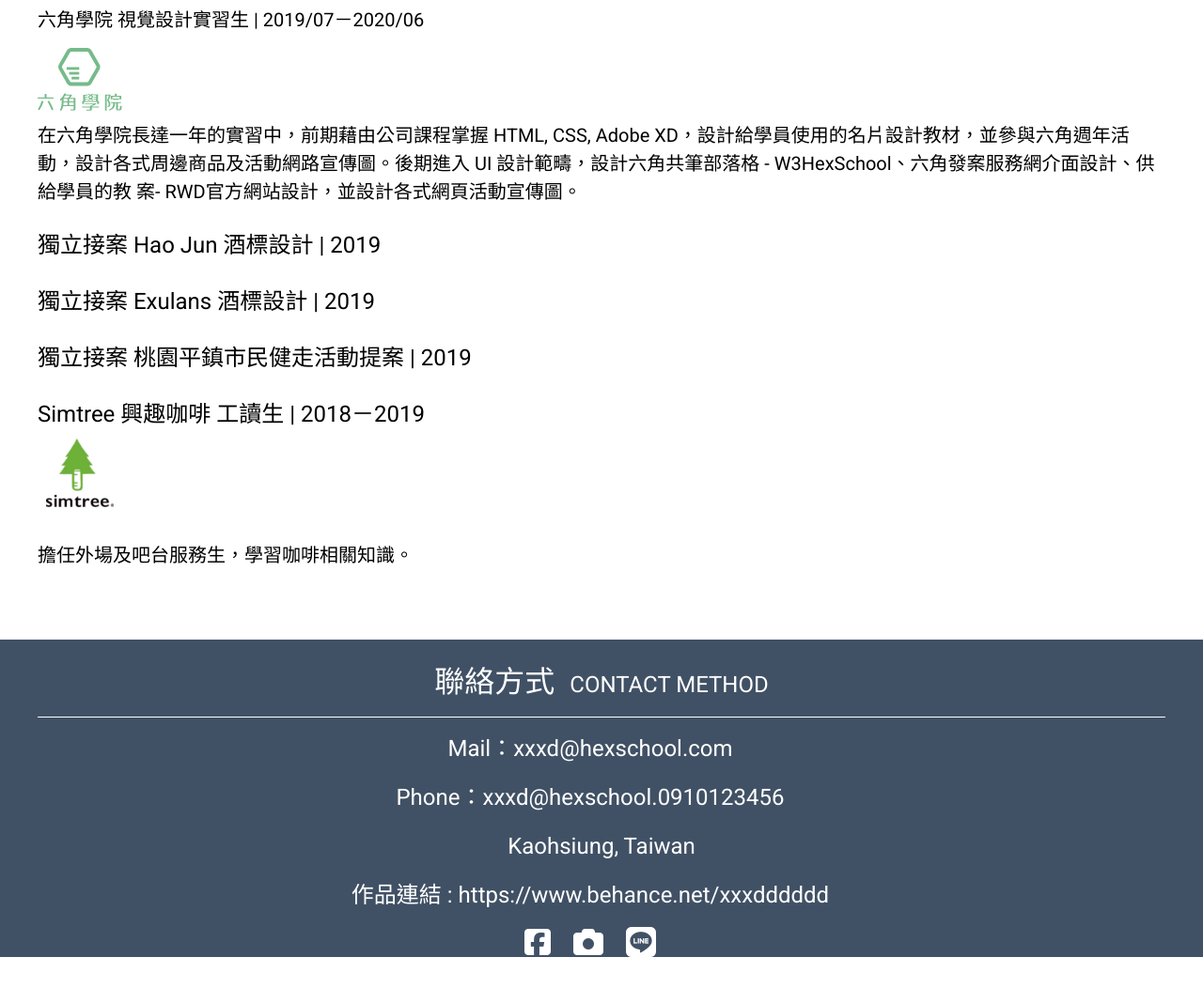
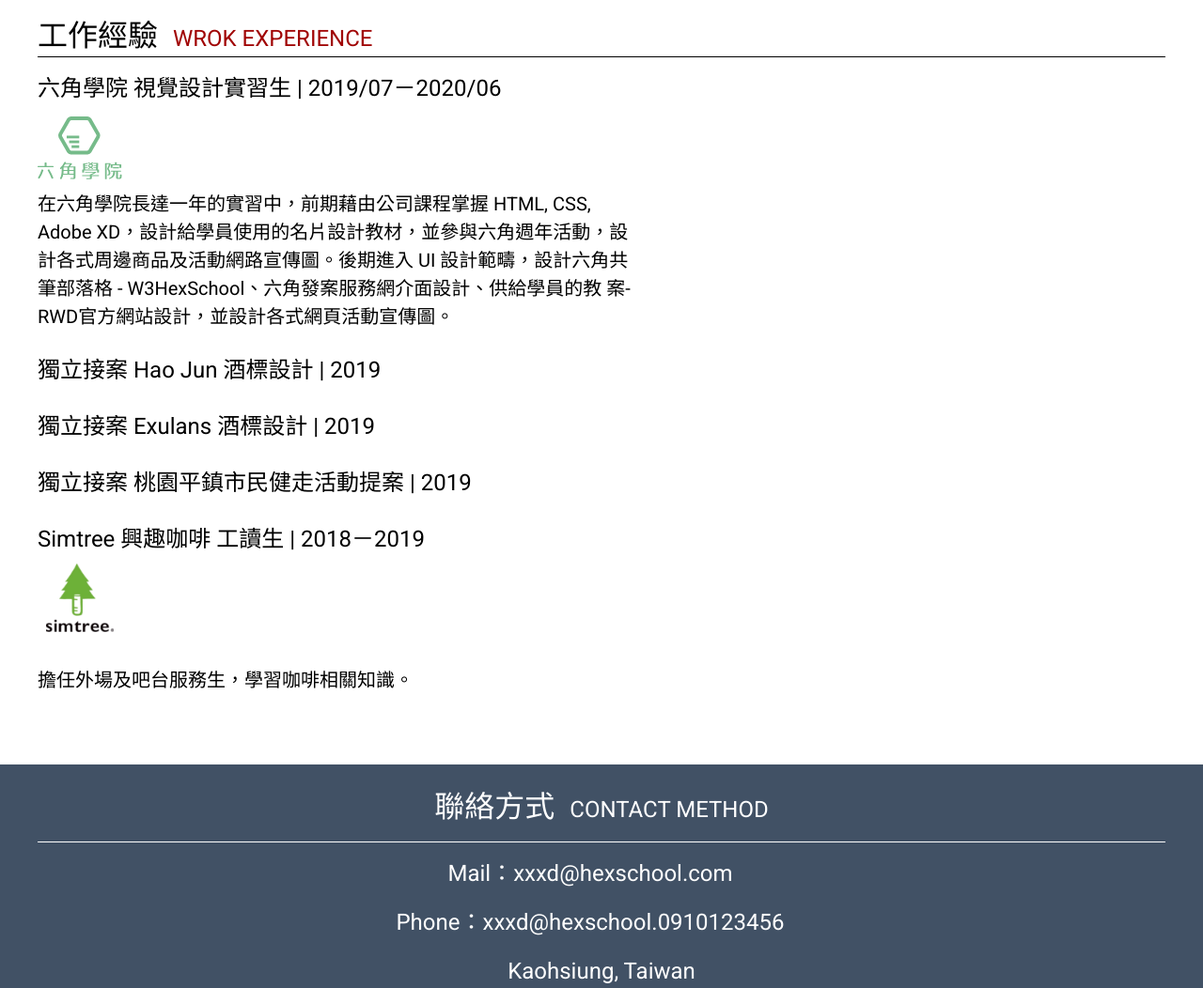
Before and after one commit to yaiiow159/Resume-Design, a plain HTML site: page index.html in a window 1280 px wide. Shown: the part 1748-2800 px from the top of the page at 94% size. Before the commit the page ends 2768 px from the top, so only its background shows below. Drawn offline with Linux system fonts and the light colour scheme.

Commit message:
修改完成

```diff
--- a/index.html
+++ b/index.html
@@ -19,7 +19,7 @@
 <body>
     <div class="container">
         <div class="header">
-            <h1 class="h1 name">Joanne <br> Chen</h1>
+            <h1 class="h1 name border-bottom">Joanne <br> Chen</h1>
             <img src="img/photo-1536180931879-fd2d652efddc.png" alt="表頭圖片">
         </div>
         <div class="profile ">
@@ -27,7 +27,8 @@
             <ul>
                 <li class="font-normal-size">
                     <p>陳久安 Joanne Chen<br> 1997- <br> 應屆畢業生／接案設計師／UI 設計實習生</p>
-
+                </li>
+                <li class="font-normal-size">
                     <p>UI 設計修行中／立志當斜槓青年 <br> 獨立接案，內容涵蓋：<br> 品牌規劃、視覺設計、編輯設計、標準字、物件及印刷品設計等。
                     </p>
                 </li>
@@ -62,19 +63,40 @@
         <div class="work">
             <h2 class="title  border-bottom">工作經驗<span>WROK EXPERIENCE</span></h2>
             <ul class="font-normal-size">
-                <li>六角學院 視覺設計實習生 | 2019/07－2020/06
+                <li>
+                    <h3>
+                        六角學院 視覺設計實習生 | 2019/07－2020/06
+                    </h3>
                     <img src="img/Group 7.svg" alt="工作經驗圖片1">
                     <p>在六角學院長達一年的實習中，前期藉由公司課程掌握 HTML, CSS, Adobe XD，設計給學員使用的名片設計教材，並參與六角週年活動，設計各式周邊商品及活動網路宣傳圖。後期進入 UI
                         設計範疇，設計六角共筆部落格 - W3HexSchool、六角發案服務網介面設計、供給學員的教 案- RWD官方網站設計，並設計各式網頁活動宣傳圖。</p>
                 </li>
-            </ul>
-            <ul class="font-normal-size">
-                <li>獨立接案 Hao Jun 酒標設計 | 2019</li>
-                <li>獨立接案 Exulans 酒標設計 | 2019</li>
-                <li>獨立接案 桃園平鎮市民健走活動提案 | 2019</li>
-                <li>Simtree 興趣咖啡 工讀生 | 2018－2019</li>
+                <li>
+                    <h3>
+                        獨立接案 Hao Jun 酒標設計 | 2019
+                    </h3>
+                </li>
+                <li>
+                    <h3>
+                        獨立接案 Exulans 酒標設計 | 2019
+                    </h3>
+                </li>
+                <li>
+                    <h3>
+                        獨立接案 桃園平鎮市民健走活動提案 | 2019
+                    </h3>
+                </li>
+                <li>
+                    <h3>
+                        Simtree 興趣咖啡 工讀生 | 2018－2019
+                    </h3>
+                </li>
                 <li><img src="img/Group 8.png" alt="工作經驗圖片2"></li>
-                <li>擔任外場及吧台服務生，學習咖啡相關知識。</li>
+                <li>
+                    <h3>
+                        擔任外場及吧台服務生，學習咖啡相關知識。
+                    </h3>
+                </li>
             </ul>
         </div>
     </div>
@@ -88,11 +110,11 @@
                 <li>Kaohsiung, Taiwan</li>
                 <li>作品連結 : <a href="#">https://www.behance.net/xxxdddddd</a></li>
             </ul>
-            <div class="d-flex">
-                <a href="#"><i class="fab fa-facebook-square fa-2x"></i></a>
-                <a href="#"><i class="fas fa-camera fa-2x"></i></a>
-                <a href="#"><i class="fab fa-line fa-2x"></i></a>
-            </div>
+            <ul class="icon-footer">
+                <li><a href=""><img src="img/facebook.svg" alt="fb圖片"></a></li>
+                <li><a href=""><img src="img/instagram-alt.svg" alt="ig圖片"></a></li>
+                <li><a href=""><img src="img/line.svg" alt="line圖片"></a></li>
+            </ul>
         </div>
     </div>
 
--- a/scss/_reset.scss
+++ b/scss/_reset.scss
@@ -53,5 +53,5 @@ img{
 
 a{
 	text-decoration: none;
-	display: inline-block;
+	display:inline-block;
 }
--- a/scss/style.scss
+++ b/scss/style.scss
@@ -9,7 +9,7 @@ body {
 .font-normal-size {
     font-size: $font-size;
 }
-.d-flex{
+.d-flex {
     display: flex;
     justify-content: center;
 }
@@ -51,11 +51,10 @@ body {
     margin: 48px 0;
 }
 
-.profile,
-.sklls {
+.skills {
     margin-bottom: 82px;
 }
-
+.profile,
 .education,
 .work {
     margin-bottom: 72px;
@@ -84,6 +83,7 @@ body {
 
 .skills {
     background-color: #415165;
+    padding-bottom: 36px;
     h2 {
         color: #ffffff;
         padding-top: 24px;
@@ -107,40 +107,29 @@ body {
             margin-top: 48px;
         }
 
-        &:last-child {
-            padding-bottom: 36px;
-        }
-
-       /*  &:before {
-            content: "";
-            margin-right: 30px;
-            width: 1px;
-            height: 100%;
-            border-left: 2px solid #ffffff;
-        } */
     }
 }
 
 .work {
-    ul:nth-child(2){
+    ul:nth-child(2) {
         margin-bottom: 24px;
     }
 
     ul > li {
         line-height: 36px;
 
-        &:not(:nth-last-child(3) ){
+        &:not(:nth-last-child(3)) {
             margin-bottom: 24px;
-
         }
 
-        &:last-child{
+        &:last-child {
             font-size: 20px;
         }
 
         p {
             line-height: 30px;
             font-size: 20px;
+            width: 642px;
         }
     }
 }
@@ -149,11 +138,11 @@ body {
     background-color: #415165;
     color: #ffffff;
 
-    h2{
+    h2 {
         padding-top: 24px;
         padding-bottom: 15px;
         border-bottom: 1px solid #ffffff;
-        span{
+        span {
             color: #ffffff;
         }
     }
@@ -167,8 +156,20 @@ body {
         margin-bottom: 16px;
     }
 
-    a{
+    a {
         color: #ffffff;
         margin-right: 24px;
+        transition: color 0.2s;
+
+        &:hover {
+            color: black;
+        }
+    }
+
+    .icon-footer{
+        padding-bottom: 36px;
+        li{
+            display:inline;
+        }
     }
 }
```
Also changed, not shown: css/style.css, img/facebook.svg (added), img/instagram-alt.svg (added), img/line.svg (added), 1 other file.
